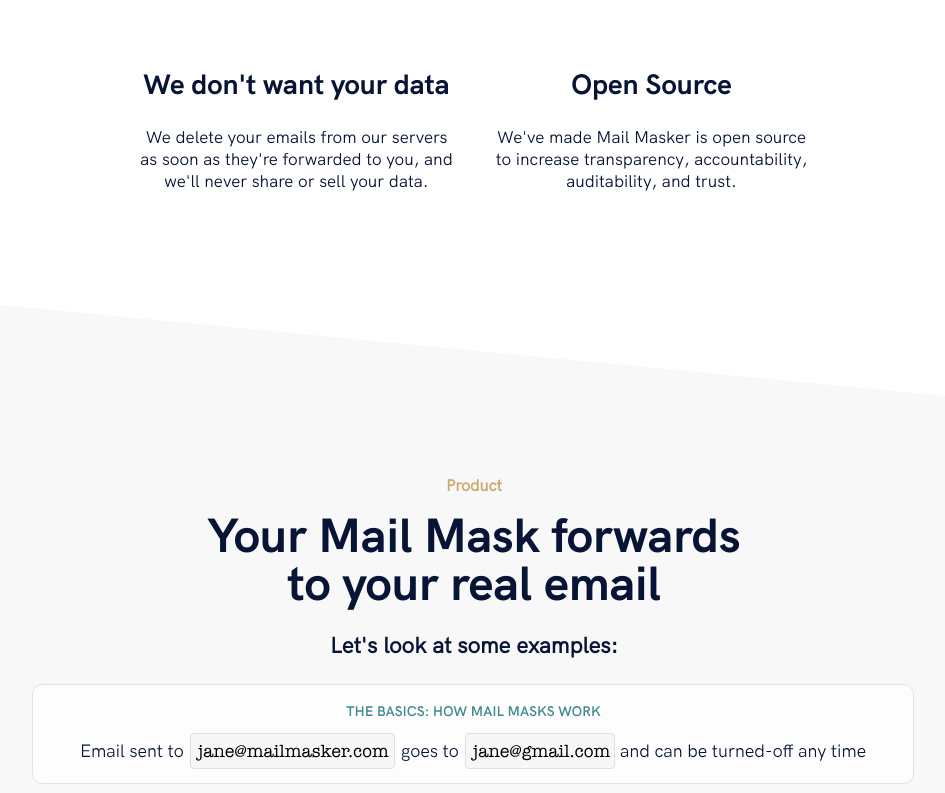
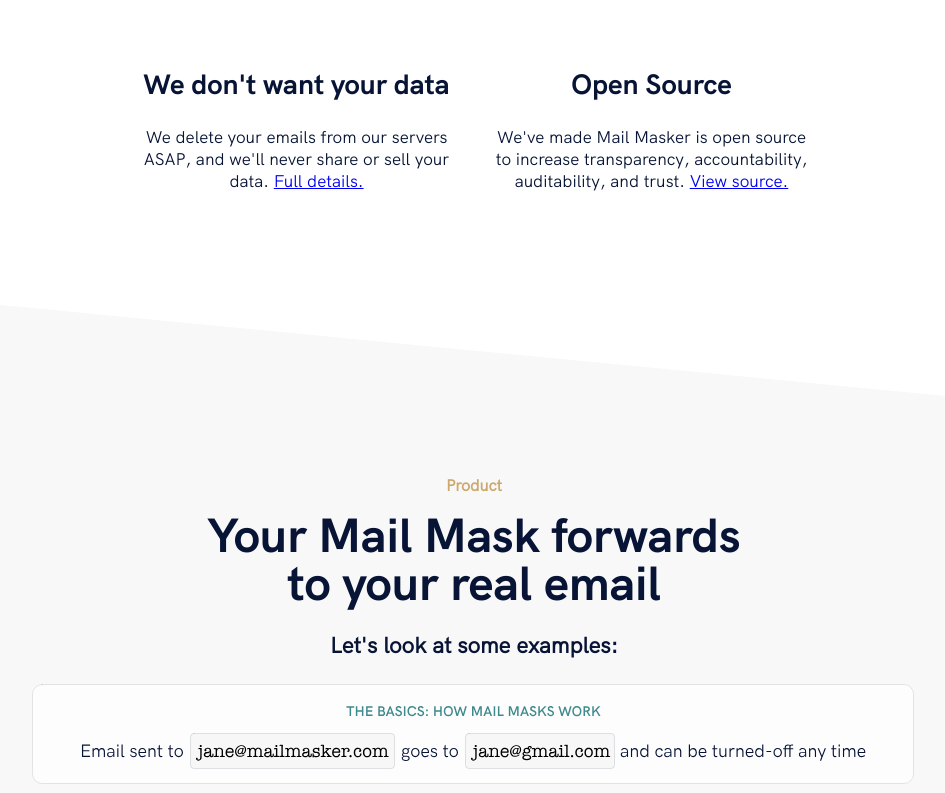
Before and after one commit to MailMasker/marketing-website, a Gatsby site: page / in a window 1280 px wide. Shown: the part 1341-2134 px from the top of the page, without its empty margins (166-1111 px from the left). Built offline with nearby package versions, Linux system fonts and the light colour scheme; Gatsby itself is replaced by a stand-in of ours.

Commit message:
ctas to view github source and to view your data page on the homepage

```diff
--- a/src/components/sections/features.js
+++ b/src/components/sections/features.js
@@ -1,5 +1,6 @@
 import { Container, Section } from "../global"
 
+import { Link } from "gatsby"
 import React from "react"
 import styled from "styled-components"
 
@@ -40,15 +41,22 @@
         <FeatureItem>
           <FeatureTitle>We don't want your data</FeatureTitle>
           <FeatureText>
-            We delete your emails from our servers as soon as they're forwarded
-            to you, and we'll never share or sell your data.
+            We delete your emails from our servers ASAP, and we'll never share
+            or sell your data. <Link to="/data/">Full details.</Link>
           </FeatureText>
         </FeatureItem>
         <FeatureItem>
           <FeatureTitle>Open Source</FeatureTitle>
           <FeatureText>
             We've made Mail Masker is open source to increase transparency,
-            accountability, auditability, and trust.
+            accountability, auditability, and trust.{" "}
+            <a
+              href="https://github.com/mailmasker"
+              target="_blank"
+              rel="noopener noreferrer"
+            >
+              View source.
+            </a>
           </FeatureText>
         </FeatureItem>
       </FeaturesGrid>
--- a/src/components/sections/footer.js
+++ b/src/components/sections/footer.js
@@ -61,6 +61,9 @@
           </li>
           <li>
             <Link to="/privacy">Privacy Policy</Link>
+          </li>
+          <li>
+            <Link to="/privacy">Your Data</Link>
           </li>
         </ul>
         <FooterBottomItemsContainer>
```
